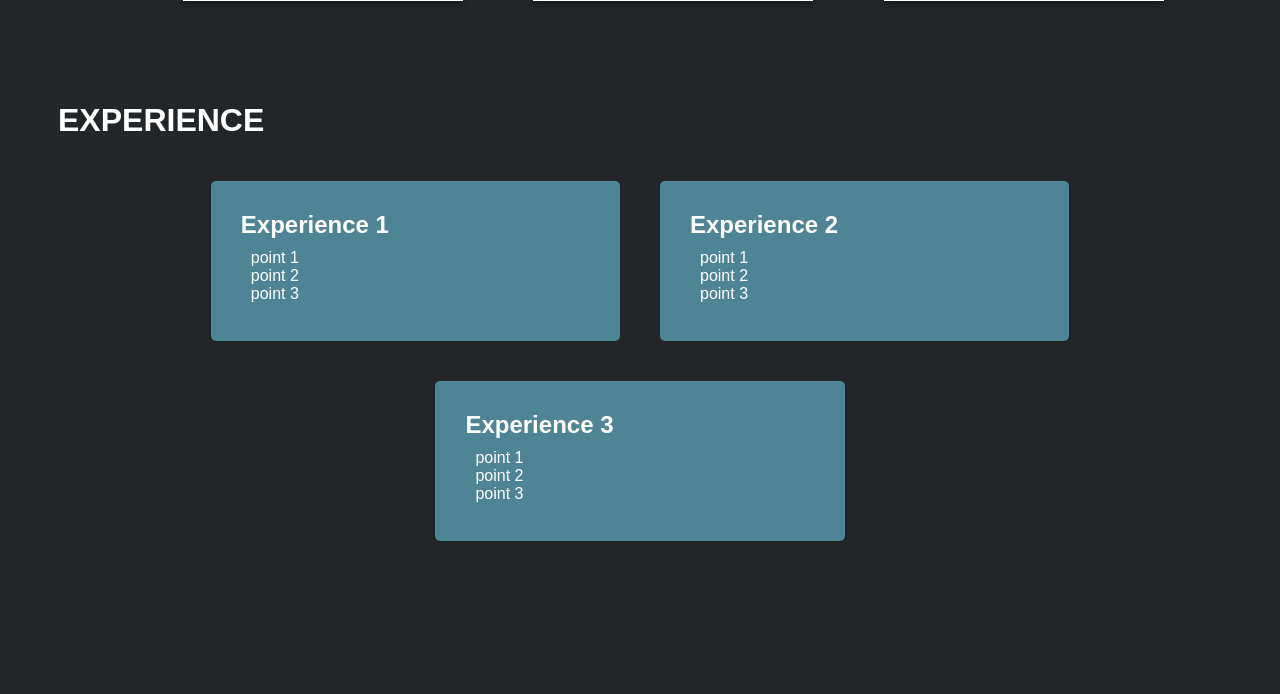
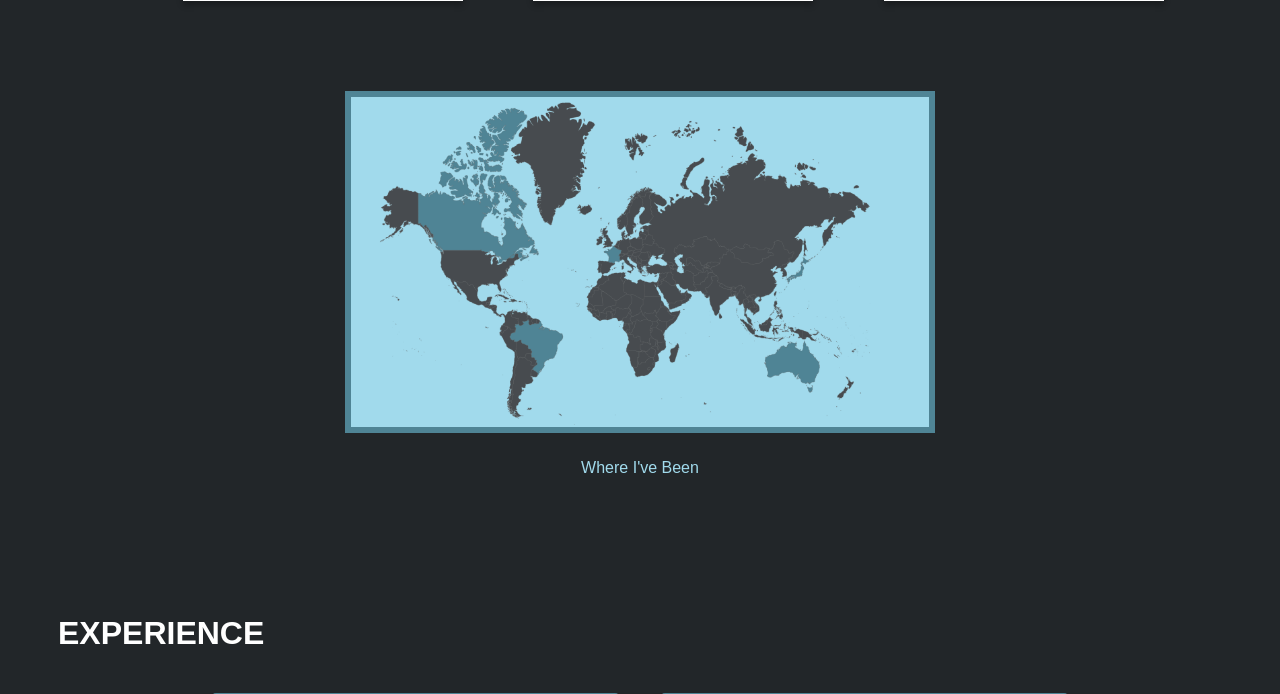
Before and after one commit to MLH-Fellowship/project-22-sum-17-abisha-vi-linh-ishami, a Flask app: page / in a window 1280 px wide. Shown: the part 2122-2816 px from the top of the page. Run offline with Flask 2, Linux system fonts and the light colour scheme; some libraries are stand-ins or nearby versions.

Commit message:
made map its own section in about me

```diff
--- a/app/__init__.py
+++ b/app/__init__.py
@@ -27,10 +27,10 @@ class Exp:
 
 
 pols = [
-    Polaroid("Caption of polaroid 1", ".\static\img\R.jpg"),
+    Polaroid("Caption of polaroid 1", "https://imagesvc.meredithcorp.io/v3/mm/image?q=60&c=sc&poi=%5B1936%2C1296%5D&w=3872&h=1936&url=https%3A%2F%2Fstatic.onecms.io%2Fwp-content%2Fuploads%2Fsites%2F35%2F2019%2F08%2F05144705%2FGettyImages-96709750-1.jpg"),
     Polaroid("Caption of polaroid 2", ".\static\img\R.jpg"),
     Polaroid("Caption of polaroid 3",
-             ".\static\img\Screenshot 2022-06-04 163820.png")
+             "https://www.success.com/wp-content/uploads/2016/09/therealreasontravelingmakesyouhappy.jpg")
 ]
 
 
--- a/app/static/styles/main.css
+++ b/app/static/styles/main.css
@@ -244,6 +244,30 @@ ul a:hover {
   box-shadow: 0 10px 20px rgba(0, 0, 0, 0.7);
 }
 
+.map {
+  display: flex;
+  flex-direction: column;
+  justify-content: space-evenly;
+  align-items: center;
+  margin: 50px;
+  color: #fff;
+}
+
+.map h2 {
+  text-transform: uppercase;
+}
+
+.map img {
+  width: 60%;
+  margin: 10px;
+  border: #4f8495 6px solid;
+}
+
+.map img:hover {
+  width: 1.1;
+  opacity: 90%;
+}
+
 /* Experience */
 
 .exp-cards {
--- a/app/templates/index.html
+++ b/app/templates/index.html
@@ -121,6 +121,10 @@
         </div>
         {% endfor %}
       </div>
+      <div class="map">
+        <img src="../static/img/Screenshot 2022-06-04 163820.png" />
+        <p>Where I've Been</p>
+      </div>
     </div>
 
     <!--Experiences -->
```
